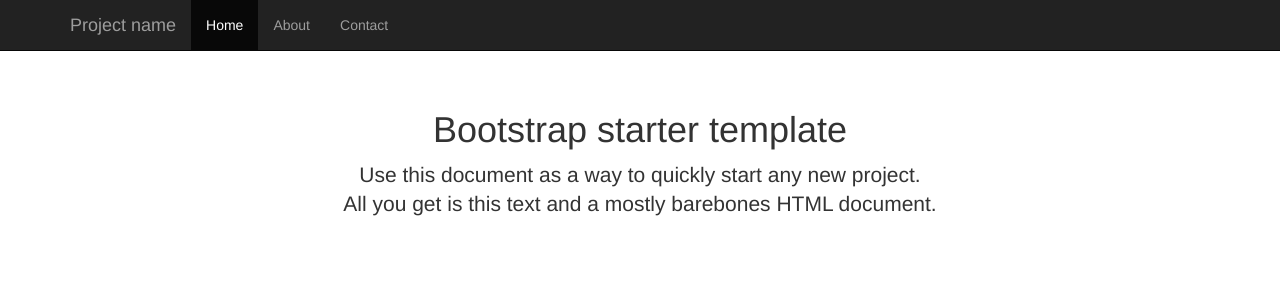
After one commit to adeshiel/B-Essay, a Flask app: template templates/index.html in a window 1280 px wide. The commit adds this page. Shown: the top 300 px of the page. Run offline with Flask 2, Linux system fonts and the light colour scheme; the template is opened without the code that fills it, so the values that code supplies are empty; parts of the project's set-up code (start-up, migrations or seed data) failed here and were passed over; some libraries are stand-ins or nearby versions.

Commit message:
Halfway through Flask tutorial

```diff
--- a/main.py
+++ b/main.py
@@ -5,9 +5,15 @@ import json
 import unirest
 #import numpy as np
 from StringIO import StringIO
-from flask import Flask
+from flask import Flask, render_template
 app = Flask(__name__)
 
+if __name__ == '__main__':
+    app.run(
+        debug=True,
+    )
+def index():
+    return render_template('index.html')
 # TODO: fully implement Flask
 
 name = open('names.txt', 'r')
--- a/index.html
+++ b/templates/base.html
@@ -1,5 +1,4 @@
 <!DOCTYPE html>
-<!-- saved from url=(0050)http://getbootstrap.com/examples/starter-template/ -->
 <html lang="en"><head><meta http-equiv="Content-Type" content="text/html; charset=UTF-8">
 
     <meta http-equiv="X-UA-Compatible" content="IE=edge">
@@ -32,37 +31,7 @@
   </head>
 
   <body>
-
-    <nav class="navbar navbar-inverse navbar-fixed-top">
-      <div class="container">
-        <div class="navbar-header">
-          <button type="button" class="navbar-toggle collapsed" data-toggle="collapse" data-target="#navbar" aria-expanded="false" aria-controls="navbar">
-            <span class="sr-only">Toggle navigation</span>
-            <span class="icon-bar"></span>
-            <span class="icon-bar"></span>
-            <span class="icon-bar"></span>
-          </button>
-          <a class="navbar-brand" href="http://getbootstrap.com/examples/starter-template/#">Project name</a>
-        </div>
-        <div id="navbar" class="collapse navbar-collapse">
-          <ul class="nav navbar-nav">
-            <li class="active"><a href="http://getbootstrap.com/examples/starter-template/#">Home</a></li>
-            <li><a href="http://getbootstrap.com/examples/starter-template/#about">About</a></li>
-            <li><a href="http://getbootstrap.com/examples/starter-template/#contact">Contact</a></li>
-          </ul>
-        </div><!--/.nav-collapse -->
-      </div>
-    </nav>
-
-    <div class="container">
-
-      <div class="starter-template">
-        <h1>Bootstrap starter template</h1>
-        <p class="lead">Use this document as a way to quickly start any new project.<br> All you get is this text and a mostly barebones HTML document.</p>
-      </div>
-
-    </div><!-- /.container -->
-
+    {% block body %}{% endblock %}
 
     <!-- Bootstrap core JavaScript
     ================================================== -->
@@ -73,5 +42,4 @@
     <!-- IE10 viewport hack for Surface/desktop Windows 8 bug -->
     <script src="./index_files/ie10-viewport-bug-workaround.js.download"></script>
 
-
 </body></html>
--- /dev/null
+++ b/templates/index.html
@@ -0,0 +1,33 @@
+{% extends 'base.html' %}
+{% block body %}
+    <nav class="navbar navbar-inverse navbar-fixed-top">
+      <div class="container">
+        <div class="navbar-header">
+          <button type="button" class="navbar-toggle collapsed" data-toggle="collapse" data-target="#navbar" aria-expanded="false" aria-controls="navbar">
+            <span class="sr-only">Toggle navigation</span>
+            <span class="icon-bar"></span>
+            <span class="icon-bar"></span>
+            <span class="icon-bar"></span>
+          </button>
+          <a class="navbar-brand" href="http://getbootstrap.com/examples/starter-template/#">Project name</a>
+        </div>
+        <div id="navbar" class="collapse navbar-collapse">
+          <ul class="nav navbar-nav">
+            <li class="active"><a href="http://getbootstrap.com/examples/starter-template/#">Home</a></li>
+            <li><a href="http://getbootstrap.com/examples/starter-template/#about">About</a></li>
+            <li><a href="http://getbootstrap.com/examples/starter-template/#contact">Contact</a></li>
+          </ul>
+        </div><!--/.nav-collapse -->
+      </div>
+    </nav>
+
+    <div class="container">
+
+      <div class="starter-template">
+        <h1>Bootstrap starter template</h1>
+        <p class="lead">Use this document as a way to quickly start any new project.<br> All you get is this text and a mostly barebones HTML document.</p>
+      </div>
+
+    </div><!-- /.container -->
+
+{% endblock %}
```
Also changed, not shown: templates/index_files/bootstrap.min.css (renamed from index_files/bootstrap.min.css), templates/index_files/ie10-viewport-bug-workaround.css (renamed from index_files/ie10-viewport-bug-workaround.css), templates/index_files/starter-template.css (renamed from index_files/starter-template.css), 8 other files.
